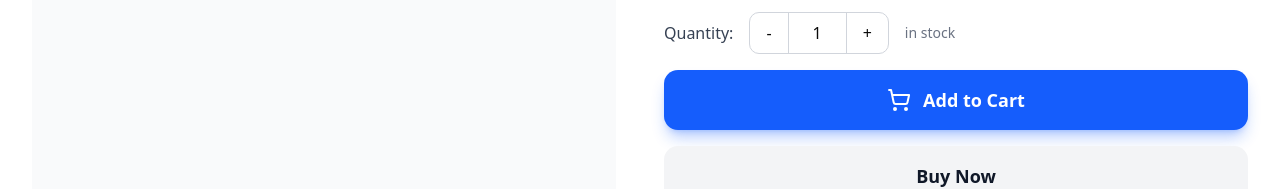
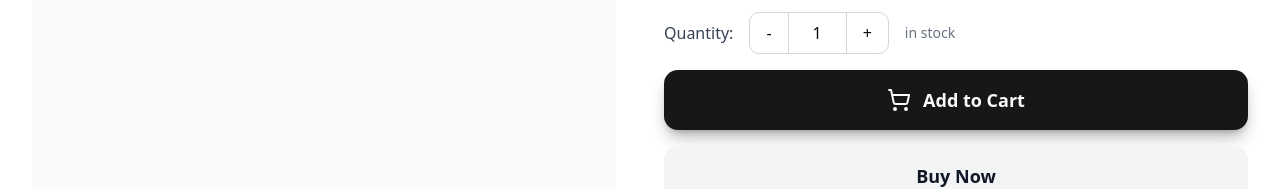
Before and after one commit to PaulReinosoA/REACT, a React (Vite) app in the folder Curso-React/07-teslo-shop/teslo-shop/: page /product/1 in a window 1280 px wide. Shown: the part 345-534 px from the top of the page. Built offline with nearby package versions, Linux system fonts and the light colour scheme; no server answers.

Commit message:
color button productPage

```diff
--- a/Curso-React/07-teslo-shop/teslo-shop/src/shop/pages/product/ProductPage.tsx
+++ b/Curso-React/07-teslo-shop/teslo-shop/src/shop/pages/product/ProductPage.tsx
@@ -156,7 +156,7 @@ export const ProductPage = () => {
                 </span>
               </div>
 
-              <button className="w-full bg-blue-600 text-white py-4 rounded-xl font-semibold text-lg hover:bg-blue-700 transition-colors flex items-center justify-center gap-3 shadow-lg shadow-blue-600/30">
+              <button className="w-full bg-primary text-primary-foreground py-4 rounded-xl font-semibold text-lg hover:bg-primary/90 transition-colors flex items-center justify-center gap-3 shadow-lg shadow-primary/30">
                 <ShoppingCart className="w-6 h-6" />
                 Add to Cart
               </button>
```
